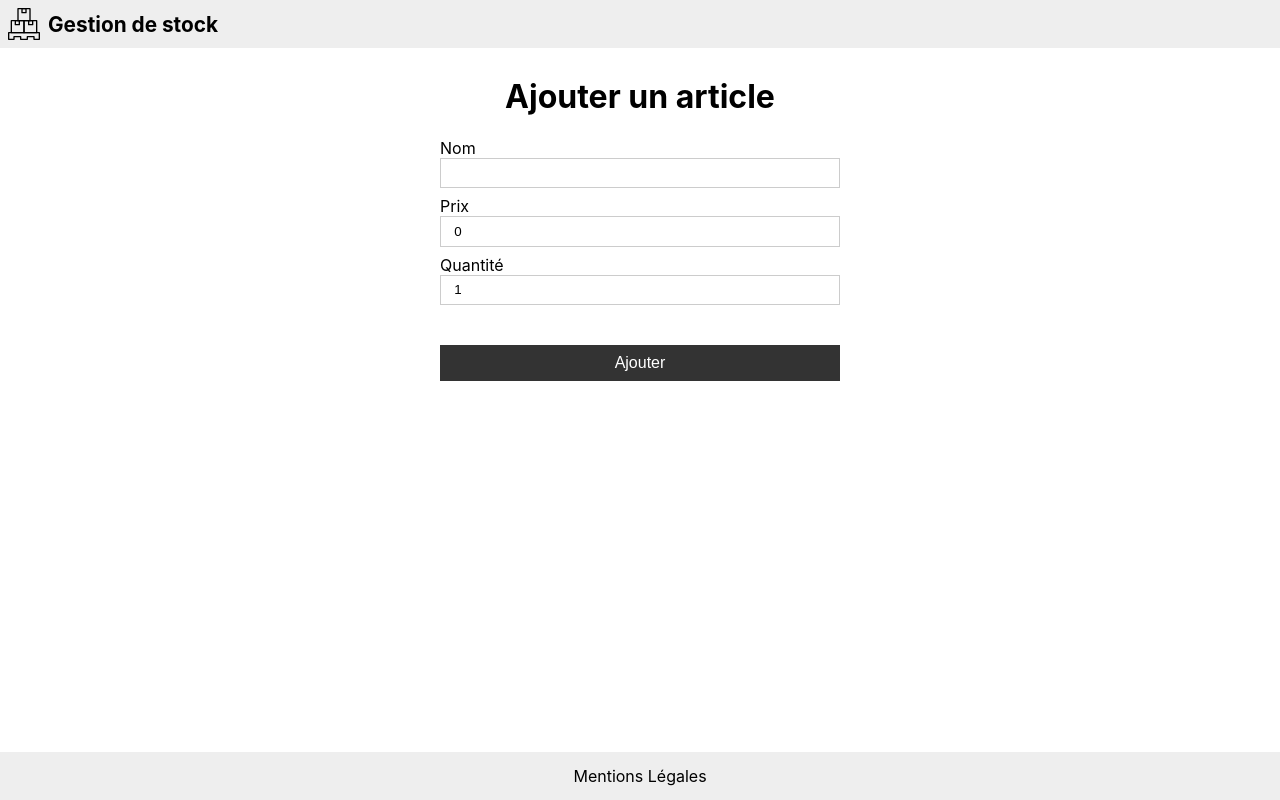
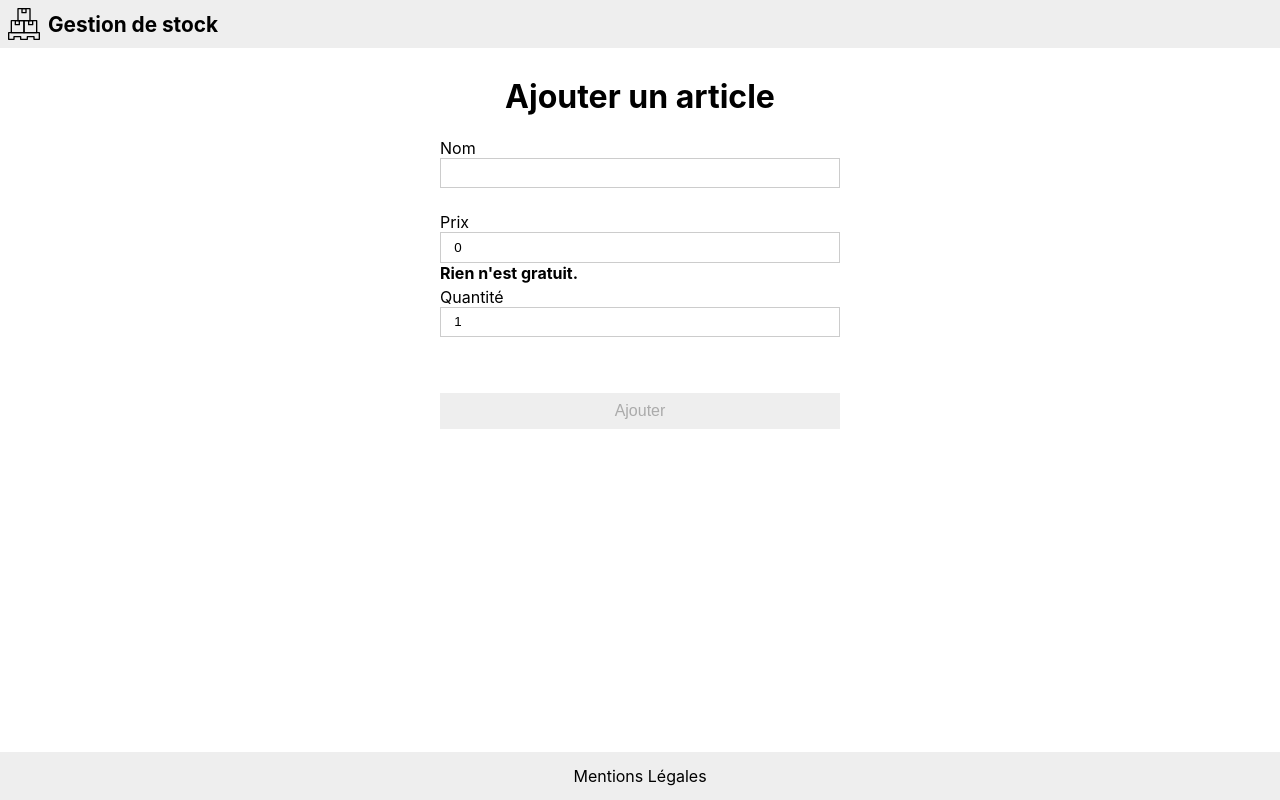
Before and after one commit to jlg-formation/tjscv1-nov-20, a React (Create React App) app in the folder front/: page /create in a window 1280 px wide. Built offline with nearby package versions, Linux system fonts and the light colour scheme.

Commit message:
added touched

```diff
--- a/front/src/routes/Create.scss
+++ b/front/src/routes/Create.scss
@@ -19,3 +19,8 @@
     }
   }
 }
+
+.error {
+  height: 1em;
+  font-weight: bold;
+}
--- a/front/src/routes/Create.tsx
+++ b/front/src/routes/Create.tsx
@@ -9,6 +9,7 @@ function Create() {
   const history = useHistory();
 
   const [name, setName] = React.useState("");
+  const [nameTouched, setNameTouched] = React.useState(false);
   const [price, setPrice] = React.useState(0);
   const [qty, setQty] = React.useState(1);
 
@@ -18,6 +19,8 @@ function Create() {
     articleService.addArticle({ name, price, qty });
     history.push("/stock");
   };
+
+  const isEnabled = name.length >= 6 && price > 0 && qty > 0;
 
   return (
     <main className="create">
@@ -29,7 +32,13 @@ function Create() {
             type="text"
             value={name}
             onChange={(e) => setName(e.target.value)}
+            onBlur={() => setNameTouched(true)}
           />
+          <div className="error">
+            {nameTouched && name.length < 6 && (
+              <>Le nom doit faire au moins 6 caractères.</>
+            )}
+          </div>
         </label>
         <label>
           <div>Prix</div>
@@ -40,6 +49,7 @@ function Create() {
             value={price}
             onChange={(e) => setPrice(+e.target.value)}
           />
+          <div className="error">{price > 0 || <>Rien n'est gratuit.</>}</div>
         </label>
         <label>
           <div>Quantité</div>
@@ -50,8 +60,13 @@ function Create() {
             value={qty}
             onChange={(e) => setQty(+e.target.value)}
           />
+          <div className="error">
+            {qty > 0 || <>La quantie doit être &gt; 0.</>}
+          </div>
         </label>
-        <button className="primary">Ajouter</button>
+        <button disabled={!isEnabled} className="primary">
+          Ajouter
+        </button>
       </form>
     </main>
   );
```
